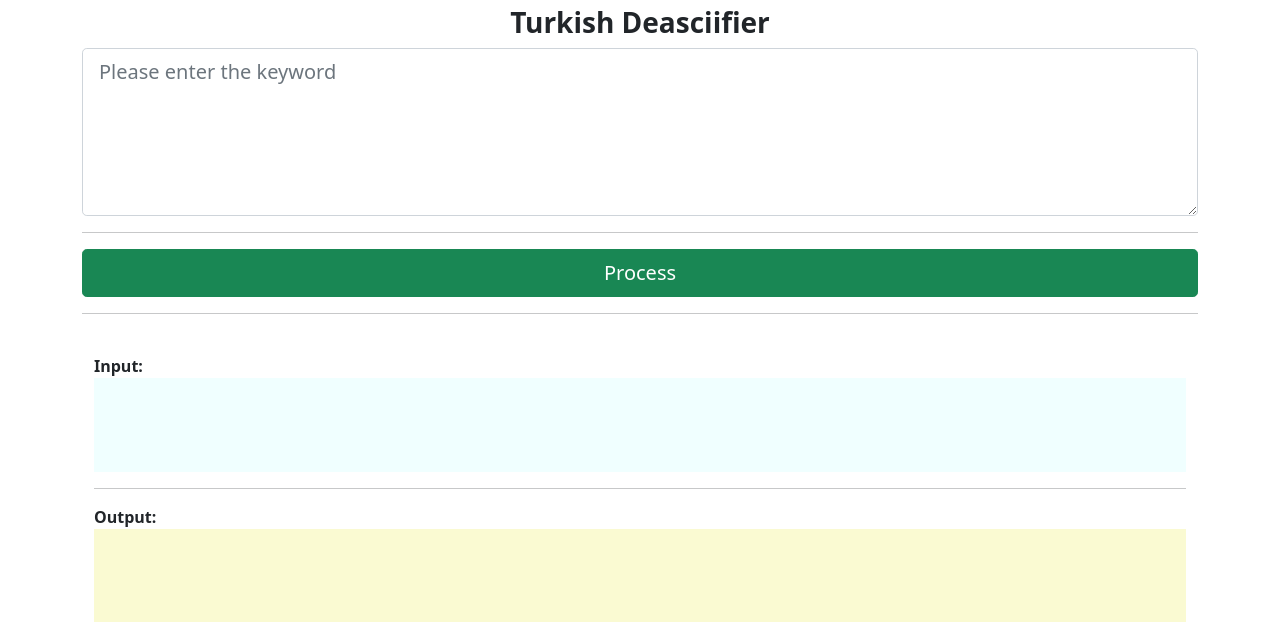
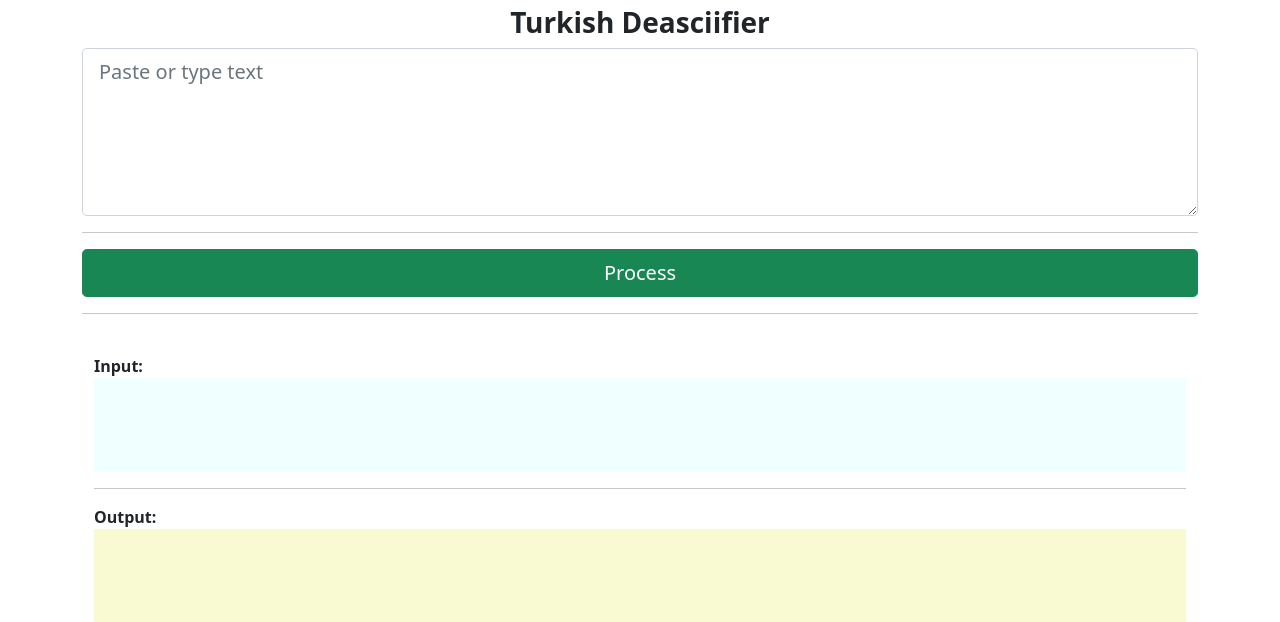
Before and after one commit to tdd-ai/tdd_tools, a Flask app: page /deascii in a window 1280 px wide. Shown: the part 142-764 px from the top of the page. Run offline with Flask 2, Linux system fonts and the light colour scheme; some libraries are stand-ins or nearby versions.

Commit message:
Update deascii.html
Updated text input field

```diff
--- a/templates/deascii.html
+++ b/templates/deascii.html
@@ -18,8 +18,8 @@
 
                     <div class="form-group row">
                         <div class="col-sm-12">
-                            <textarea type="text" class="form-control form-control-lg" name='word' id='word' rows="5"
-                                      placeholder='Please enter the keyword'></textarea>
+                            <textarea class="form-control form-control-lg" name='word' id='word' rows="5"
+                                      placeholder='Paste or type text'></textarea>
                         </div>
                     </div>
                     <hr>
```
